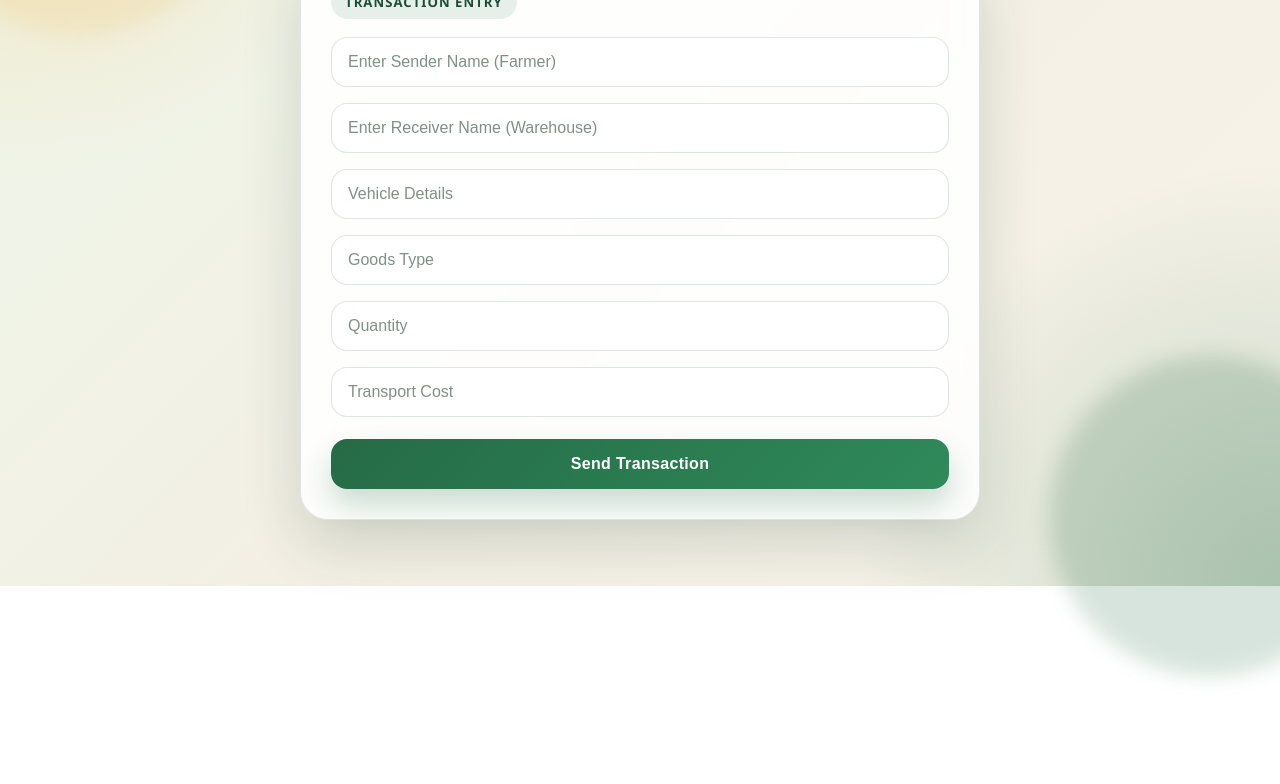
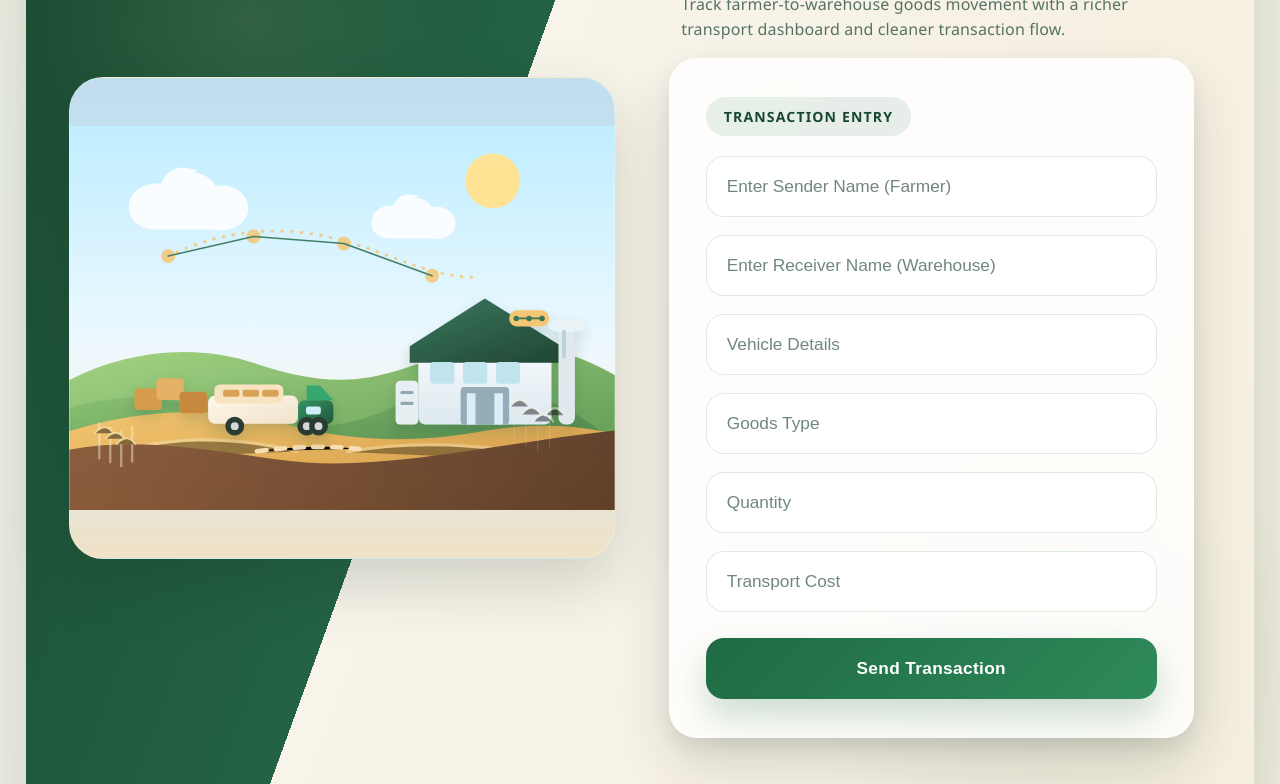
Before and after one commit to KHUSHIHN12/Food_chain_Supply_management, a website: page blockchain-goods-transaction/frontend/index.html in a window 1280 px wide. Shown: the part 214-998 px from the top of the page. Before the commit the page ends 800 px from the top, so only its background shows below. Drawn offline with Linux system fonts and the light colour scheme.

Commit message:
Refactor CSS styles for improved layout and design

```diff
--- a/blockchain-goods-transaction/frontend/style.css
+++ b/blockchain-goods-transaction/frontend/style.css
@@ -1,114 +1,145 @@
 :root {
-  --bg: #f3efe4;
-  --bg-accent: #d9ead3;
-  --card: rgba(255, 255, 255, 0.88);
-  --card-border: rgba(21, 60, 44, 0.12);
-  --text: #183226;
-  --muted: #5f7568;
+  --bg-deep: #123726;
+  --bg-mid: #1f5f41;
+  --sand: #f6efdf;
+  --card: rgba(255, 255, 255, 0.84);
+  --card-border: rgba(255, 255, 255, 0.3);
+  --text: #153126;
+  --muted: #567264;
   --primary: #256b46;
-  --primary-strong: #194d32;
-  --highlight: #f4c26b;
+  --primary-strong: #17482f;
   --danger: #c64040;
-  --shadow: 0 24px 60px rgba(27, 55, 42, 0.16);
+  --shadow-lg: 0 28px 80px rgba(8, 27, 18, 0.28);
+  --shadow-md: 0 22px 50px rgba(13, 36, 25, 0.16);
+  --radius-xl: 34px;
   --radius-lg: 28px;
-  --radius-md: 16px;
-  --radius-sm: 12px;
+  --radius-md: 18px;
 }
 
 * {
   box-sizing: border-box;
 }
 
+html {
+  min-height: 100%;
+  background:
+    radial-gradient(circle at 14% 16%, rgba(255, 220, 138, 0.2), transparent 16%),
+    radial-gradient(circle at 84% 80%, rgba(37, 107, 70, 0.1), transparent 18%),
+    linear-gradient(135deg, #eff4ea 0%, #f7f1e3 100%);
+}
+
 body {
-  margin: 0;
-  min-height: 100vh;
-  padding: 56px 20px;
+  margin: clamp(28px, 5vw, 56px) auto;
+  min-height: max(860px, calc(100vh - clamp(40px, 8vw, 88px)));
+  width: min(1290px, calc(100vw - clamp(24px, 4vw, 64px)));
+  padding: clamp(28px, 3.6vw, 40px) clamp(28px, 3.6vw, 40px) clamp(56px, 6vw, 72px);
+  display: grid;
+  grid-template-columns: minmax(430px, 1fr) minmax(440px, 1.04fr);
+  grid-template-areas:
+    "visual title"
+    "visual form"
+    "visual output";
+  gap: 16px clamp(28px, 3vw, 38px);
+  align-items: center;
   font-family: "Segoe UI", Tahoma, Geneva, Verdana, sans-serif;
   color: var(--text);
   background:
-    radial-gradient(circle at top left, rgba(244, 194, 107, 0.35), transparent 26%),
-    radial-gradient(circle at bottom right, rgba(37, 107, 70, 0.22), transparent 28%),
-    linear-gradient(135deg, #eef7ea 0%, var(--bg) 52%, #f7f4eb 100%);
-  display: flex;
-  flex-direction: column;
-  align-items: center;
+    linear-gradient(110deg, rgba(23, 72, 47, 0.98) 0%, rgba(31, 95, 65, 0.98) 37%, rgba(248, 244, 234, 0.98) 37%, rgba(246, 239, 223, 0.98) 100%);
+  border-radius: 42px;
+  box-shadow: 0 34px 90px rgba(12, 30, 21, 0.18);
   position: relative;
   overflow-x: hidden;
-}
-
-body::before,
-body::after {
-  content: "";
-  position: fixed;
-  inset: auto;
-  width: 320px;
-  height: 320px;
-  border-radius: 50%;
-  filter: blur(10px);
-  pointer-events: none;
-  z-index: 0;
+  overflow-y: visible;
+  isolation: isolate;
 }
 
 body::before {
-  top: -70px;
-  left: -80px;
-  background: rgba(244, 194, 107, 0.2);
+  content: "";
+  grid-area: visual;
+  display: block;
+  width: 100%;
+  min-height: min(60vh, 520px);
+  justify-self: center;
+  align-self: center;
+  border-radius: var(--radius-xl);
+  background:
+    linear-gradient(180deg, rgba(255, 255, 255, 0.12), rgba(255, 255, 255, 0)),
+    url("./goods-network-hero.svg") center center / auto 80% no-repeat,
+    linear-gradient(180deg, #b8d9ec 0%, #dce8ef 68%, #efe2c6 100%);
+  border: 1px solid rgba(255, 255, 255, 0.24);
+  box-shadow: 0 24px 60px rgba(21, 47, 34, 0.18);
+  margin: 8px 0 8px 8px;
+  z-index: 1;
 }
 
 body::after {
-  right: -90px;
-  bottom: -90px;
-  background: rgba(37, 107, 70, 0.18);
+  content: "";
+  position: absolute;
+  inset: 0;
+  background:
+    radial-gradient(circle at 18% 18%, rgba(255, 220, 138, 0.08), transparent 16%),
+    radial-gradient(circle at 82% 82%, rgba(37, 107, 70, 0.08), transparent 18%);
+  pointer-events: none;
+  z-index: 0;
 }
 
 h1,
 #transactionForm,
 #output {
   position: relative;
-  z-index: 1;
+  z-index: 2;
 }
 
 h1 {
-  margin: 0 0 28px;
-  text-align: center;
-  max-width: 900px;
-  font-size: clamp(2rem, 4vw, 3.2rem);
-  line-height: 1.08;
-  letter-spacing: -0.04em;
+  grid-area: title;
+  margin: 0;
+  justify-self: center;
+  width: 100%;
+  max-width: 500px;
+  font-size: clamp(2.2rem, 3.6vw, 3.8rem);
+  line-height: 1.02;
+  letter-spacing: -0.05em;
   color: var(--primary-strong);
-  text-shadow: 0 1px 0 rgba(255, 255, 255, 0.4);
 }
 
 h1::after {
-  content: "Farmer to warehouse tracking with a clean logistics dashboard";
+  content: "Track farmer-to-warehouse goods movement with a richer transport dashboard and cleaner transaction flow.";
   display: block;
-  margin-top: 12px;
-  font-size: 0.98rem;
+  margin-top: 16px;
+  max-width: 480px;
+  font-size: 1rem;
   font-weight: 500;
+  line-height: 1.55;
   letter-spacing: 0.01em;
   color: var(--muted);
 }
 
 #transactionForm {
-  width: min(100%, 680px);
-  padding: 30px;
+  grid-area: form;
+  width: 100%;
+  max-width: 525px;
+  justify-self: center;
+  align-self: center;
+  padding: 38px 36px;
   background: var(--card);
   border: 1px solid var(--card-border);
   border-radius: var(--radius-lg);
-  box-shadow: var(--shadow);
-  backdrop-filter: blur(14px);
+  box-shadow:
+    0 26px 56px rgba(13, 36, 25, 0.14),
+    0 10px 22px rgba(13, 36, 25, 0.08);
+  backdrop-filter: blur(18px);
 }
 
 #transactionForm::before {
   content: "Transaction Entry";
   display: inline-flex;
   align-items: center;
-  margin-bottom: 18px;
-  padding: 8px 14px;
+  margin-bottom: 20px;
+  padding: 10px 18px;
   border-radius: 999px;
   background: rgba(37, 107, 70, 0.1);
   color: var(--primary-strong);
-  font-size: 0.82rem;
+  font-size: 0.88rem;
   font-weight: 700;
   text-transform: uppercase;
   letter-spacing: 0.08em;
@@ -116,13 +147,13 @@ h1::after {
 
 input {
   width: 100%;
-  margin: 0 0 16px;
-  padding: 15px 16px;
-  border: 1px solid rgba(37, 107, 70, 0.16);
+  margin: 0 0 18px;
+  padding: 19px 20px;
+  border: 1px solid rgba(37, 107, 70, 0.14);
   border-radius: var(--radius-md);
-  background: rgba(255, 255, 255, 0.9);
+  background: rgba(255, 255, 255, 0.94);
   color: var(--text);
-  font-size: 1rem;
+  font-size: 1.08rem;
   outline: none;
   transition:
     border-color 0.2s ease,
@@ -132,17 +163,17 @@ input {
 }
 
 input::placeholder {
-  color: #7e9186;
+  color: #70887b;
 }
 
 input:hover {
-  border-color: rgba(37, 107, 70, 0.28);
+  border-color: rgba(37, 107, 70, 0.24);
   background: #ffffff;
 }
 
 input:focus {
-  border-color: rgba(37, 107, 70, 0.65);
-  box-shadow: 0 0 0 4px rgba(37, 107, 70, 0.14);
+  border-color: rgba(37, 107, 70, 0.58);
+  box-shadow: 0 0 0 4px rgba(37, 107, 70, 0.12);
   background: #ffffff;
   transform: translateY(-1px);
 }
@@ -153,17 +184,17 @@ input[type="number"] {
 
 button[type="submit"] {
   width: 100%;
-  margin-top: 6px;
-  padding: 16px 18px;
+  margin-top: 8px;
+  padding: 20px 22px;
   border: none;
   border-radius: var(--radius-md);
-  background: linear-gradient(135deg, var(--primary) 0%, #2f8a5a 100%);
+  background: linear-gradient(135deg, #1f6a44 0%, #2e8a5a 100%);
   color: #ffffff;
-  font-size: 1rem;
+  font-size: 1.08rem;
   font-weight: 700;
   letter-spacing: 0.02em;
   cursor: pointer;
-  box-shadow: 0 16px 30px rgba(37, 107, 70, 0.24);
+  box-shadow: 0 18px 34px rgba(37, 107, 70, 0.22);
   transition:
     transform 0.2s ease,
     box-shadow 0.2s ease,
@@ -172,7 +203,7 @@ button[type="submit"] {
 
 button[type="submit"]:hover {
   transform: translateY(-2px);
-  box-shadow: 0 18px 34px rgba(37, 107, 70, 0.28);
+  box-shadow: 0 20px 38px rgba(37, 107, 70, 0.26);
   filter: brightness(1.03);
 }
 
@@ -181,14 +212,16 @@ button[type="submit"]:active {
 }
 
 #output {
-  width: min(100%, 680px);
-  margin-top: 22px;
-  padding: 24px 26px;
-  border-radius: 22px;
-  background: rgba(255, 255, 255, 0.76);
-  border: 1px solid rgba(21, 60, 44, 0.1);
-  box-shadow: 0 16px 34px rgba(27, 55, 42, 0.1);
-  backdrop-filter: blur(10px);
+  grid-area: output;
+  width: 100%;
+  max-width: 490px;
+  justify-self: center;
+  padding: 22px 24px;
+  border-radius: 24px;
+  background: rgba(255, 255, 255, 0.78);
+  border: 1px solid rgba(255, 255, 255, 0.34);
+  box-shadow: var(--shadow-md);
+  backdrop-filter: blur(12px);
 }
 
 #output:empty {
@@ -221,22 +254,67 @@ br {
   display: none;
 }
 
-@media (max-width: 640px) {
+@media (max-width: 980px) {
   body {
-    padding: 32px 14px;
+    grid-template-columns: 1fr;
+    grid-template-areas:
+      "visual"
+      "title"
+      "form"
+      "output";
+    width: min(760px, calc(100vw - 32px));
+    min-height: auto;
+    margin: 16px auto;
+    padding: 18px;
+    background:
+      linear-gradient(180deg, rgba(23, 72, 47, 0.98) 0%, rgba(31, 95, 65, 0.98) 32%, rgba(248, 244, 234, 0.98) 32%, rgba(246, 239, 223, 0.98) 100%);
+  }
+
+  body::before {
+    width: 100%;
+    min-height: 300px;
+    margin: 0;
   }
 
   h1 {
-    margin-bottom: 22px;
+    max-width: none;
+    text-align: center;
   }
 
   h1::after {
-    font-size: 0.9rem;
+    max-width: none;
   }
 
   #transactionForm,
   #output {
-    padding: 22px 18px;
+    max-width: none;
+  }
+}
+
+@media (max-width: 640px) {
+  body {
+    width: calc(100vw - 20px);
+    padding: 14px;
+    gap: 16px;
+    border-radius: 28px;
+  }
+
+  body::before {
+    min-height: 240px;
+    border-radius: 24px;
+  }
+
+  h1 {
+    font-size: clamp(2rem, 10vw, 3rem);
+  }
+
+  h1::after {
+    font-size: 0.94rem;
+  }
+
+  #transactionForm,
+  #output {
+    padding: 20px 18px;
     border-radius: 22px;
   }
 
```
